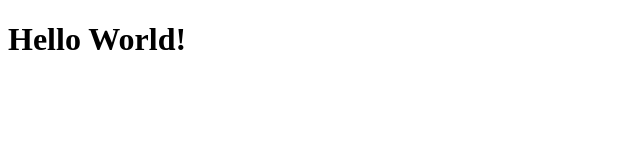
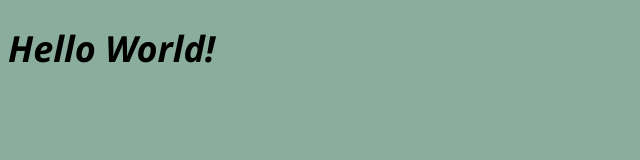
Before and after one commit to VLParry/Tors-first-website, a plain HTML site: page index.html in a window 1280 px wide. Shown: the whole page, without its empty margins (0-640 px from the left). Drawn offline with Linux system fonts and the light colour scheme.

Commit message:
add style.css, connect to index.html

```diff
--- a/index.html
+++ b/index.html
@@ -2,6 +2,7 @@
 <html lang="" en">
 
 <head>
+    <link rel="stylesheet" href="style.css" />
     <title>Tor's First Website</title>
 </head>
 
--- /dev/null
+++ b/style.css
@@ -0,0 +1,6 @@
+body {
+    background: rgba(109, 153, 133, 0.795);
+    font-family: 'Segoe UI', Tahoma, Geneva, Verdana, sans-serif;
+    font-style: italic;
+    font-size: large;
+}
```
